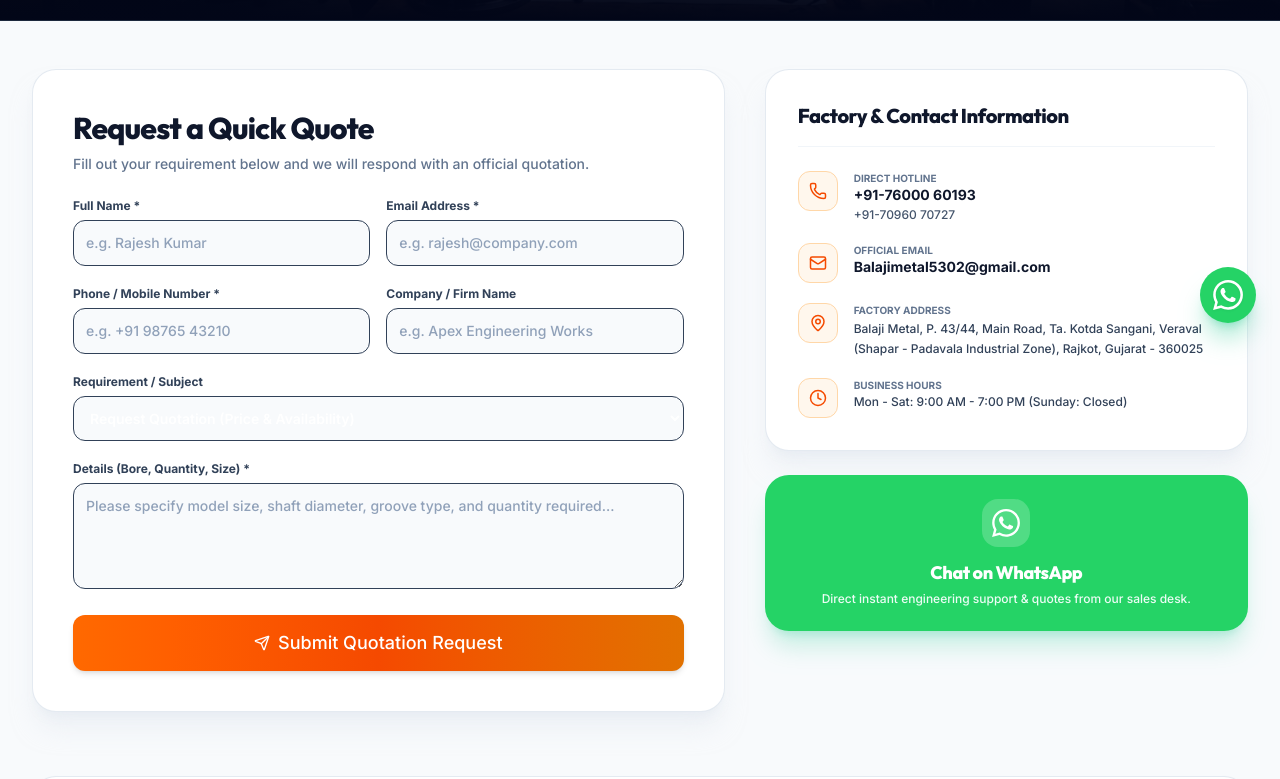
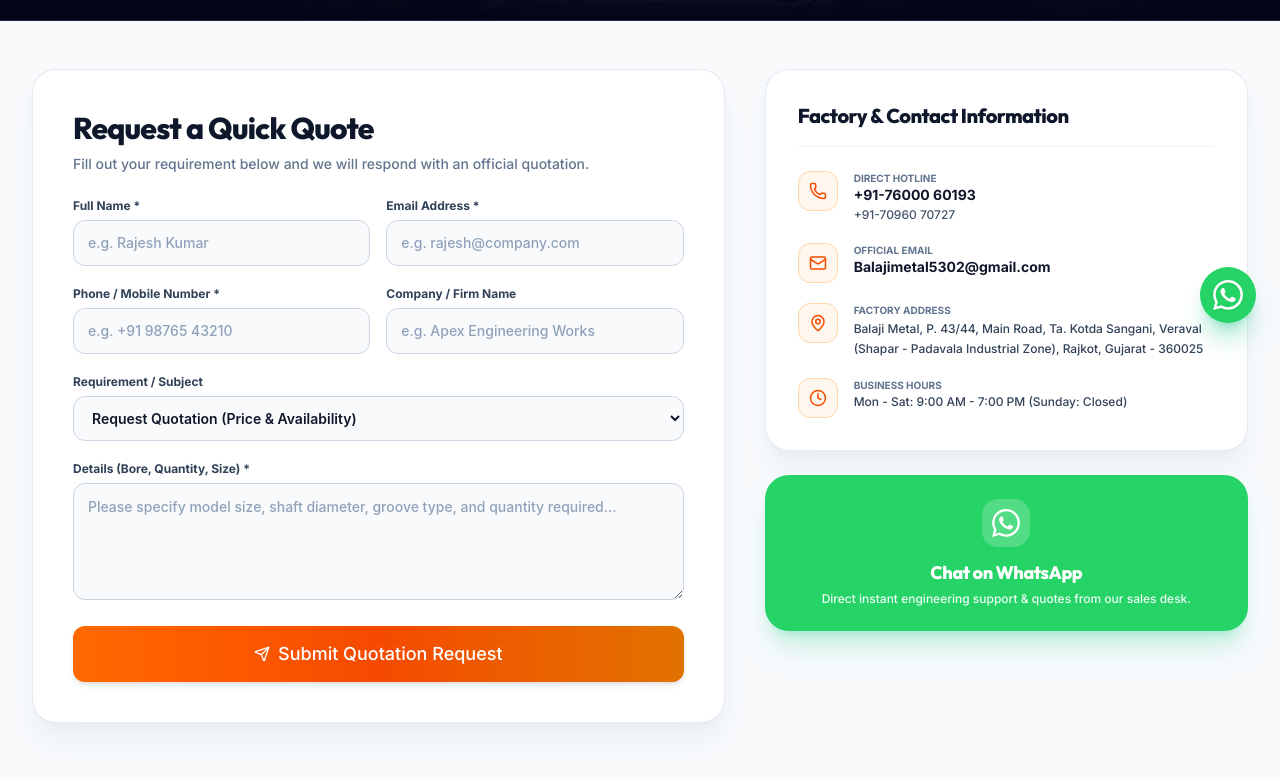
Before and after one commit to workshreeraminfotech-ux/balaji-metal, a React (Vite) app: page /contact in a window 1280 px wide. Shown: the part 453-1232 px from the top of the page. Built offline with nearby package versions, Linux system fonts and the light colour scheme; no server answers; the database is empty.

Commit message:
fix: resolve contact form input text visibility and select option colors

```diff
--- a/src/components/ui/Input.jsx
+++ b/src/components/ui/Input.jsx
@@ -5,25 +5,25 @@ const Input = forwardRef(({ className, label, error, type = 'text', ...props },
   const isTextarea = type === 'textarea';
   const isSelect = type === 'select';
 
-  const baseClasses = "w-full rounded-md border border-slate-700 bg-navy-light px-3 py-2 text-white placeholder-slate-400 focus:outline-none focus:ring-2 focus:ring-accent focus:border-transparent transition-colors";
+  const baseClasses = "w-full rounded-xl border border-slate-300 bg-slate-50 px-3.5 py-2.5 text-slate-900 placeholder-slate-400 focus:outline-none focus:border-orange-500 focus:bg-white transition-all font-sans text-sm";
 
   return (
     <div className="w-full">
       {label && (
-        <label className="mb-1.5 block text-sm font-medium text-slate-300">
+        <label className="mb-1.5 block text-xs font-bold text-slate-700 uppercase tracking-wider">
           {label}
         </label>
       )}
       {isTextarea ? (
         <textarea
           ref={ref}
-          className={cn(baseClasses, "min-h-[100px] resize-y", error && "border-red-500 focus:ring-red-500", className)}
+          className={cn(baseClasses, "min-h-[100px] resize-y text-slate-900 leading-relaxed", error && "border-red-500 focus:border-red-500", className)}
           {...props}
         />
       ) : isSelect ? (
         <select
           ref={ref}
-          className={cn(baseClasses, error && "border-red-500 focus:ring-red-500", className)}
+          className={cn(baseClasses, "cursor-pointer text-slate-900", error && "border-red-500 focus:border-red-500", className)}
           {...props}
         >
           {props.children}
@@ -32,12 +32,12 @@ const Input = forwardRef(({ className, label, error, type = 'text', ...props },
         <input
           type={type}
           ref={ref}
-          className={cn(baseClasses, error && "border-red-500 focus:ring-red-500", className)}
+          className={cn(baseClasses, "text-slate-900", error && "border-red-500 focus:border-red-500", className)}
           {...props}
         />
       )}
       {error && (
-        <p className="mt-1 text-sm text-red-500">{error}</p>
+        <p className="mt-1 text-xs text-red-500 font-bold">{error}</p>
       )}
     </div>
   );
--- a/src/pages/ContactPage.jsx
+++ b/src/pages/ContactPage.jsx
@@ -202,15 +202,15 @@ export default function ContactPage() {
                   name="subject"
                   value={formData.subject}
                   onChange={handleChange}
-                  className="bg-slate-50 border-slate-300 text-slate-900 rounded-xl py-3 focus:border-orange-500 text-sm font-semibold"
+                  className="bg-slate-50 border-slate-300 text-slate-900 rounded-xl py-3 focus:border-orange-500 text-sm font-semibold focus:bg-white"
                 >
-                  <option value="Request Quotation">Request Quotation (Price & Availability)</option>
-                  <option value="Pin Bush Coupling Inquiry">Pin Bush Coupling Inquiry</option>
-                  <option value="Star Spider Coupling Inquiry">Star Spider Coupling Inquiry</option>
-                  <option value="V-Belt Pulley Sizing & Supply">V-Belt Pulley Sizing & Supply</option>
-                  <option value="Hand Wheel Inquiry">Hand Wheel Inquiry</option>
-                  <option value="Custom Castings & Drawing Match">Custom Castings & Drawing Match</option>
-                  <option value="Other">Other Query</option>
+                  <option value="Request Quotation" className="text-slate-900 bg-white">Request Quotation (Price & Availability)</option>
+                  <option value="Pin Bush Coupling Inquiry" className="text-slate-900 bg-white">Pin Bush Coupling Inquiry</option>
+                  <option value="Star Spider Coupling Inquiry" className="text-slate-900 bg-white">Star Spider Coupling Inquiry</option>
+                  <option value="V-Belt Pulley Sizing & Supply" className="text-slate-900 bg-white">V-Belt Pulley Sizing & Supply</option>
+                  <option value="Hand Wheel Inquiry" className="text-slate-900 bg-white">Hand Wheel Inquiry</option>
+                  <option value="Custom Castings & Drawing Match" className="text-slate-900 bg-white">Custom Castings & Drawing Match</option>
+                  <option value="Other" className="text-slate-900 bg-white">Other Query</option>
                 </Input>
               </div>
 
```
